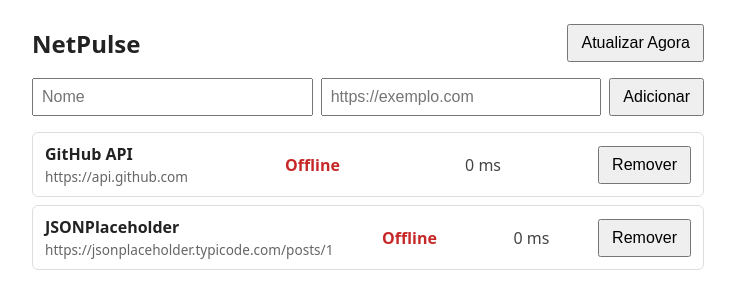
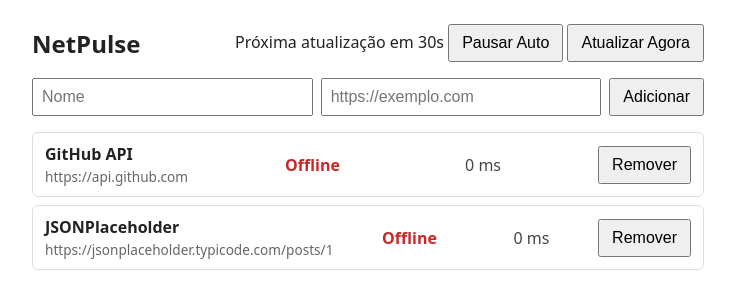
Before and after one commit to BernardoBGaussmann/Net-Status, a plain HTML site: page index.html in a window 1280 px wide. Shown: the whole page, without its empty margins (272-1007 px from the left). Drawn offline with Linux system fonts and the light colour scheme; no server answers.

Commit message:
feat(html): add auto-refresh toggle button and countdown status element

```diff
--- a/index.html
+++ b/index.html
@@ -9,7 +9,11 @@
 <body>
   <header>
     <h1>NetPulse</h1>
-    <button id="refresh" type="button">Atualizar Agora</button>
+    <div class="actions">
+      <span id="auto-status" class="auto-status">Próxima atualização em 30s</span>
+      <button id="toggle-auto" type="button">Pausar Auto</button>
+      <button id="refresh" type="button">Atualizar Agora</button>
+    </div>
   </header>
 
   <form id="service-form">
```
